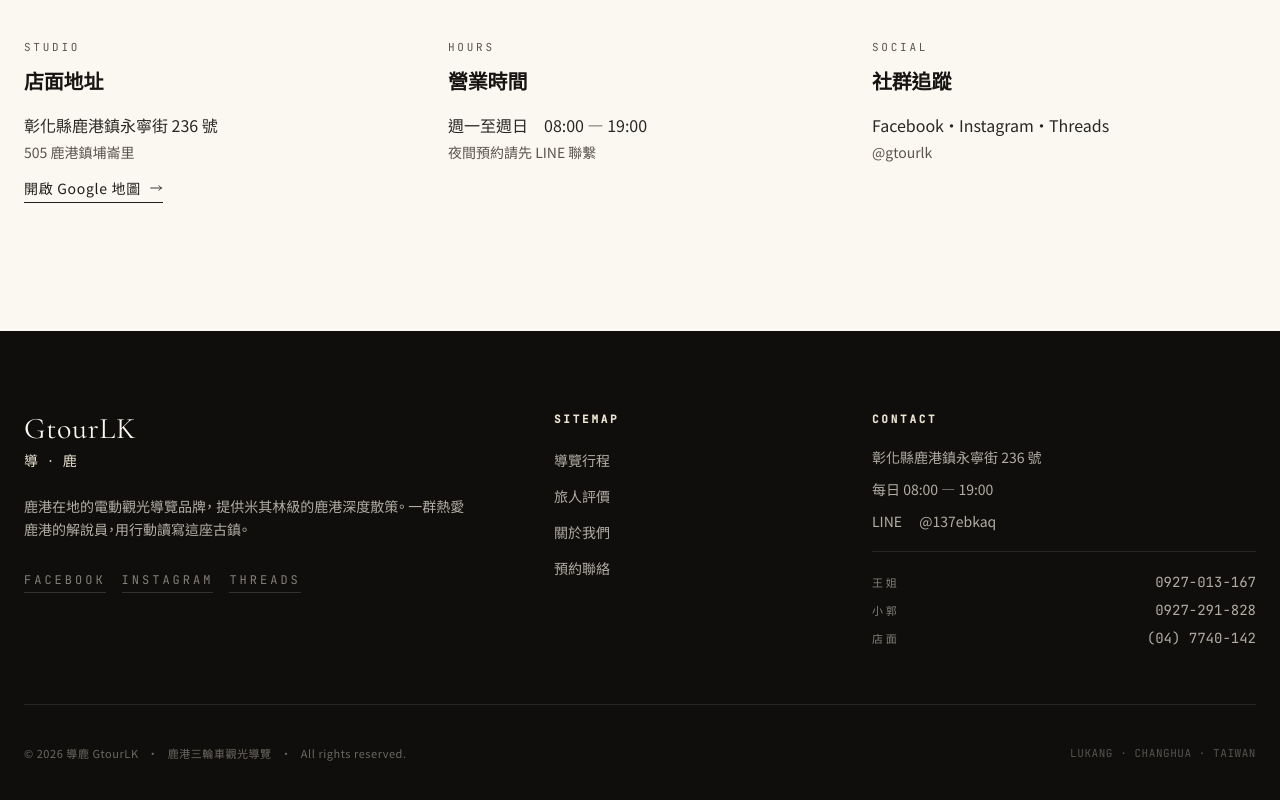
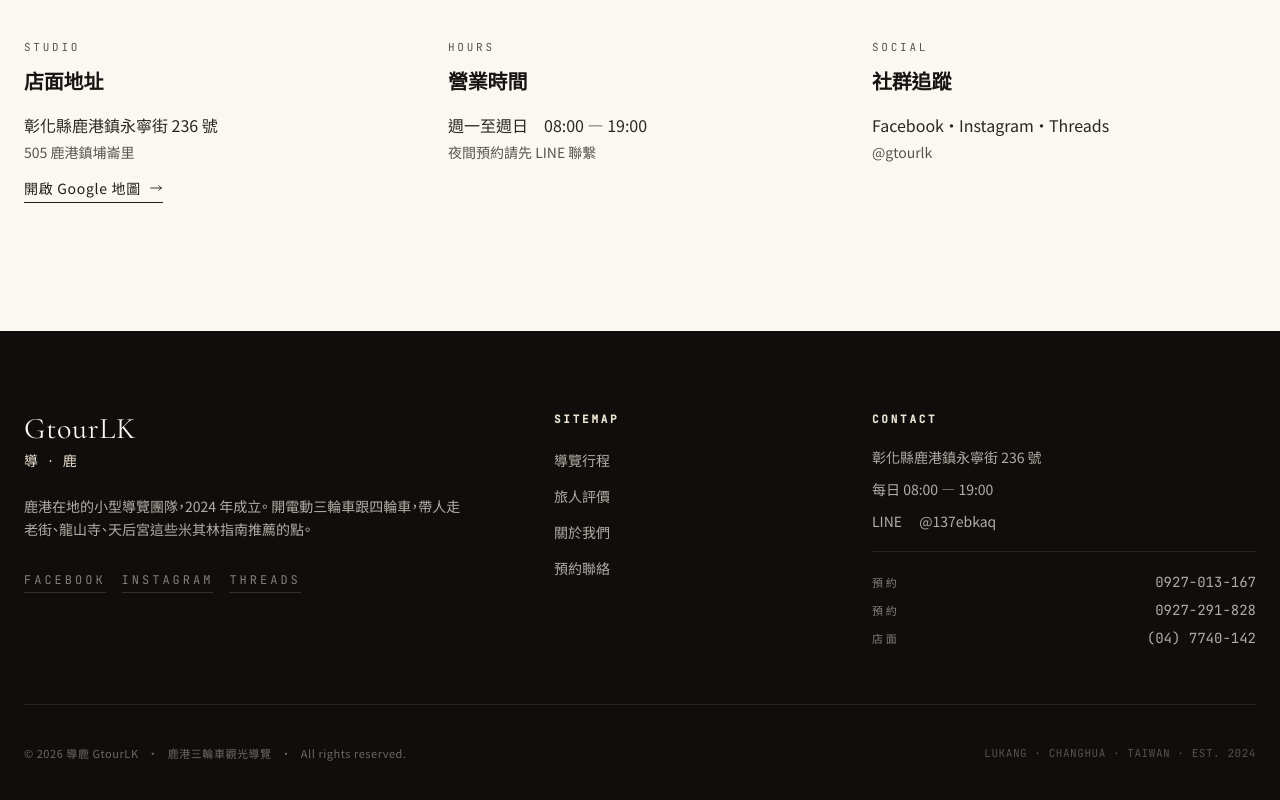
Before and after one commit to Leonchan001/gtourlk-website, a React (Vite) app: page / in a window 1280 px wide. Shown: the part 6671-7471 px from the top of the page. Built offline with nearby package versions, Linux system fonts and the light colour scheme.

Commit message:
Update Footer.jsx

```diff
--- a/src/components/Footer.jsx
+++ b/src/components/Footer.jsx
@@ -1,7 +1,7 @@
 // 頁尾 — 編輯式低調風
 const PHONES = [
-  { label: '王姐', tel: '+886927013167', display: '0927-013-167' },
-  { label: '小郭', tel: '+886927291828', display: '0927-291-828' },
+  { label: '預約', tel: '+886927013167', display: '0927-013-167' },
+  { label: '預約', tel: '+886927291828', display: '0927-291-828' },
   { label: '店面', tel: '+88647740142',  display: '(04) 7740-142' },
 ]
 
@@ -11,7 +11,6 @@
       <div className="max-w-7xl mx-auto px-6 pt-20 pb-10">
         <div className="grid md:grid-cols-12 gap-10 pb-14 border-b border-paper-100/10">
 
-          {/* 品牌區 */}
           <div className="md:col-span-5">
             <div className="font-display text-3xl text-paper-50 tracking-wide mb-1">
               GtourLK
@@ -20,9 +19,8 @@
               導 · 鹿
             </div>
             <p className="text-sm leading-relaxed max-w-md">
-              鹿港在地的電動觀光導覽品牌，
-              提供米其林級的鹿港深度散策。
-              一群熱愛鹿港的解說員，用行動讀寫這座古鎮。
+              鹿港在地的小型導覽團隊，2024 年成立。
+              開電動三輪車跟四輪車，帶人走老街、龍山寺、天后宮這些米其林指南推薦的點。
             </p>
             <div className="mt-8 flex items-center gap-4">
               {['Facebook', 'Instagram', 'Threads'].map(s => (
@@ -33,7 +31,6 @@
             </div>
           </div>
 
-          {/* 站內導航 */}
           <div className="md:col-span-3">
             <h4 className="eyebrow-light mb-5">Sitemap</h4>
             <ul className="space-y-3">
@@ -52,7 +49,6 @@
             </ul>
           </div>
 
-          {/* 聯絡資訊 — 三隻電話 */}
           <div className="md:col-span-4">
             <h4 className="eyebrow-light mb-5">Contact</h4>
             <ul className="space-y-3 text-sm">
@@ -73,13 +69,12 @@
           </div>
         </div>
 
-        {/* 版權列 */}
         <div className="mt-10 flex flex-col md:flex-row md:items-center md:justify-between gap-4 text-[11px] tracking-wider">
           <div className="text-paper-100/40">
             © {new Date().getFullYear()} 導鹿 GtourLK　·　鹿港三輪車觀光導覽　·　All rights reserved.
           </div>
           <div className="text-paper-100/30 font-mono uppercase">
-            Lukang · Changhua · Taiwan
+            Lukang · Changhua · Taiwan · Est. 2024
           </div>
         </div>
       </div>
```
